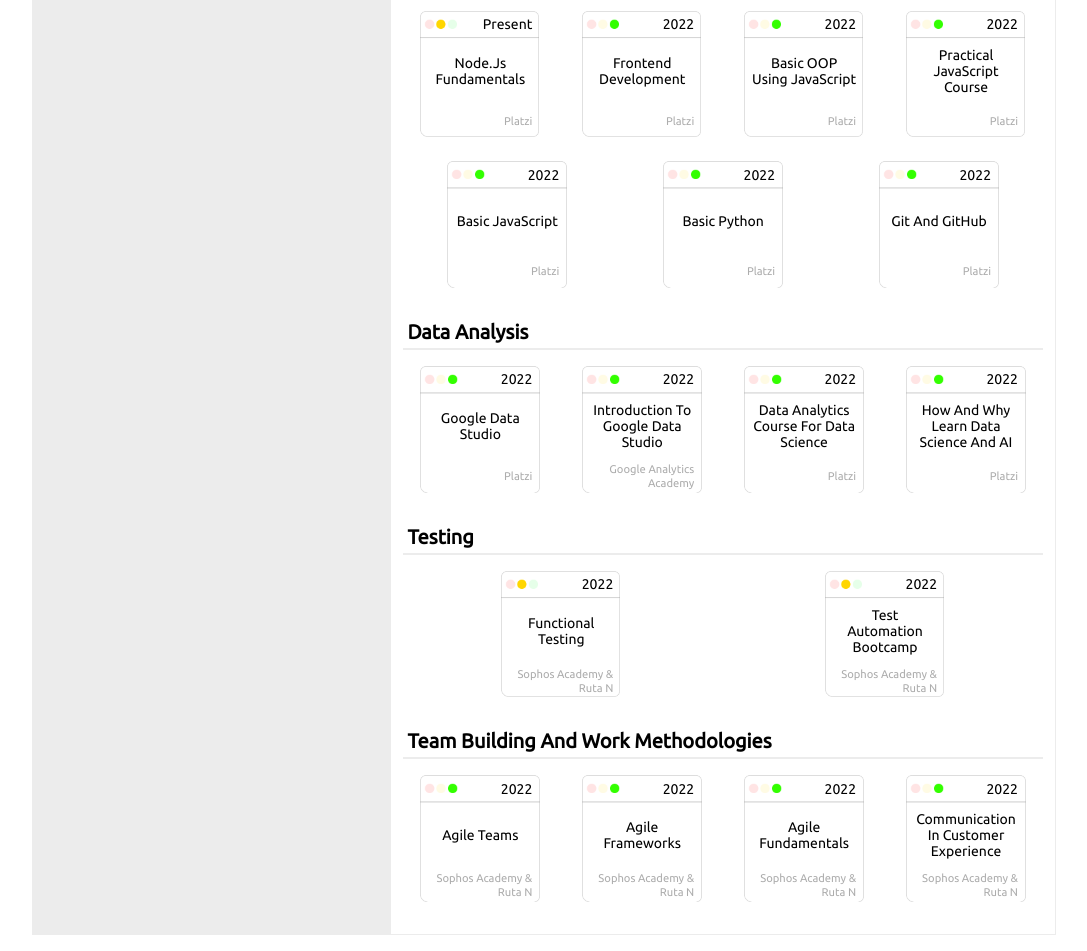
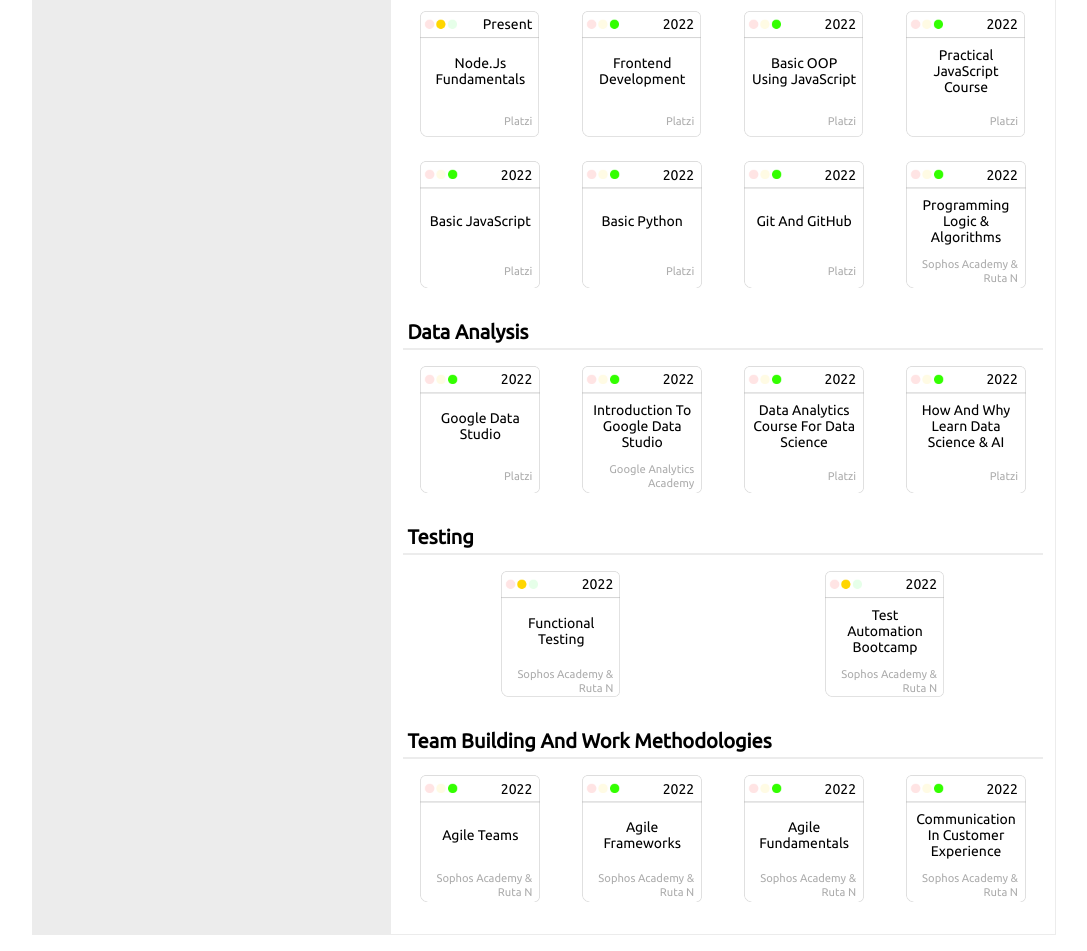
Before and after one commit to JMTamayo/CV, a plain HTML site: page index.html in a window 1280 px wide. Shown: the part 1550-2501 px from the top of the page, without its empty margins (96-1183 px from the left). Drawn offline with Linux system fonts and the light colour scheme; files whose address does not match are found by name.

Commit message:
Updating courses section

```diff
--- a/index.html
+++ b/index.html
@@ -366,6 +366,17 @@
                                     <h3 class="gsm_txt">platzi</h3>
                                 </div>
                             </div>
+                            <div class="term_bkg gterm">
+                                <div class="term_bkg2">
+                                    <h3 class="sm_txt">2022</h3>
+                                </div>
+                                <div class="term_bkg3">
+                                    <a href="https://academy.sophossolutions.com/mod/simplecertificate/verify.php?code=63766042-52a4-41b7-a7e6-03a4ac130152" target="_blank"><h3 class="sm_txt">programming logic & algorithms</h3></a>
+                                </div>
+                                <div class="term_bkg4">
+                                    <h3 class="gsm_txt">sophos academy & ruta n</h3>
+                                </div>
+                            </div>
                         </div>
                     </article>
                     <article class="">
@@ -411,7 +422,7 @@
                                     <h3 class="sm_txt">2022</h3>
                                 </div>
                                 <div class="term_bkg3">
-                                    <a href="https://platzi.com/p/jmtamayog/curso/2807-aprender-data-ia/diploma/detalle/" target="_blank"><h3 class="sm_txt">how and why learn data science and AI</h3></a>
+                                    <a href="https://platzi.com/p/jmtamayog/curso/2807-aprender-data-ia/diploma/detalle/" target="_blank"><h3 class="sm_txt">how and why learn data science & AI</h3></a>
                                 </div>
                                 <div class="term_bkg4">
                                     <h3 class="gsm_txt">platzi</h3>
```
